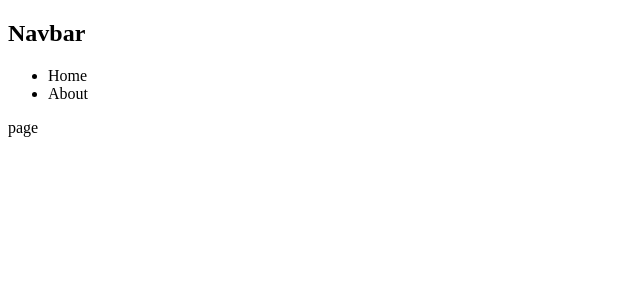
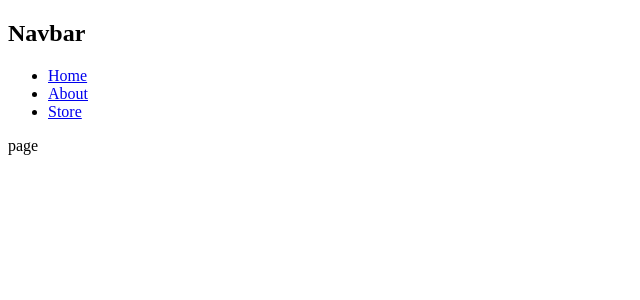
Before and after one commit to Anibal-Alpizar/nextjs13-project-base, a Next.js app: page / in a window 1280 px wide. Shown: the top 300 px of the page, without its empty margins (0-640 px from the left). Built offline with nearby package versions, Linux system fonts and the light colour scheme.

Commit message:
added: next Link

```diff
--- a/app/layout.js
+++ b/app/layout.js
@@ -1,20 +1,10 @@
+import Navbar from '../components/Navbar'
+
 export default function RootLayout({ children }) {
   return (
     <html lang="en">
       <body>
-        <nav>
-          <h1>
-            Navbar
-          </h1>
-          <ul>
-            <li>
-              Home
-            </li>
-            <li>
-              About
-            </li>
-          </ul>
-        </nav>
+        <Navbar />
         {children}
       </body>
     </html>
--- /dev/null
+++ b/components/Navbar.jsx
@@ -0,0 +1,24 @@
+import Link from "next/link";
+
+function Navbar() {
+  return (
+    <div>
+      <nav>
+        <h1>Navbar</h1>
+        <ul>
+          <li>
+            <Link href="/">Home</Link>
+          </li>
+          <li>
+            <Link href="/about">About</Link>
+          </li>
+          <li>
+            <Link href="/store"> Store</Link>
+          </li>
+        </ul>
+      </nav>
+    </div>
+  );
+}
+
+export default Navbar;
```
